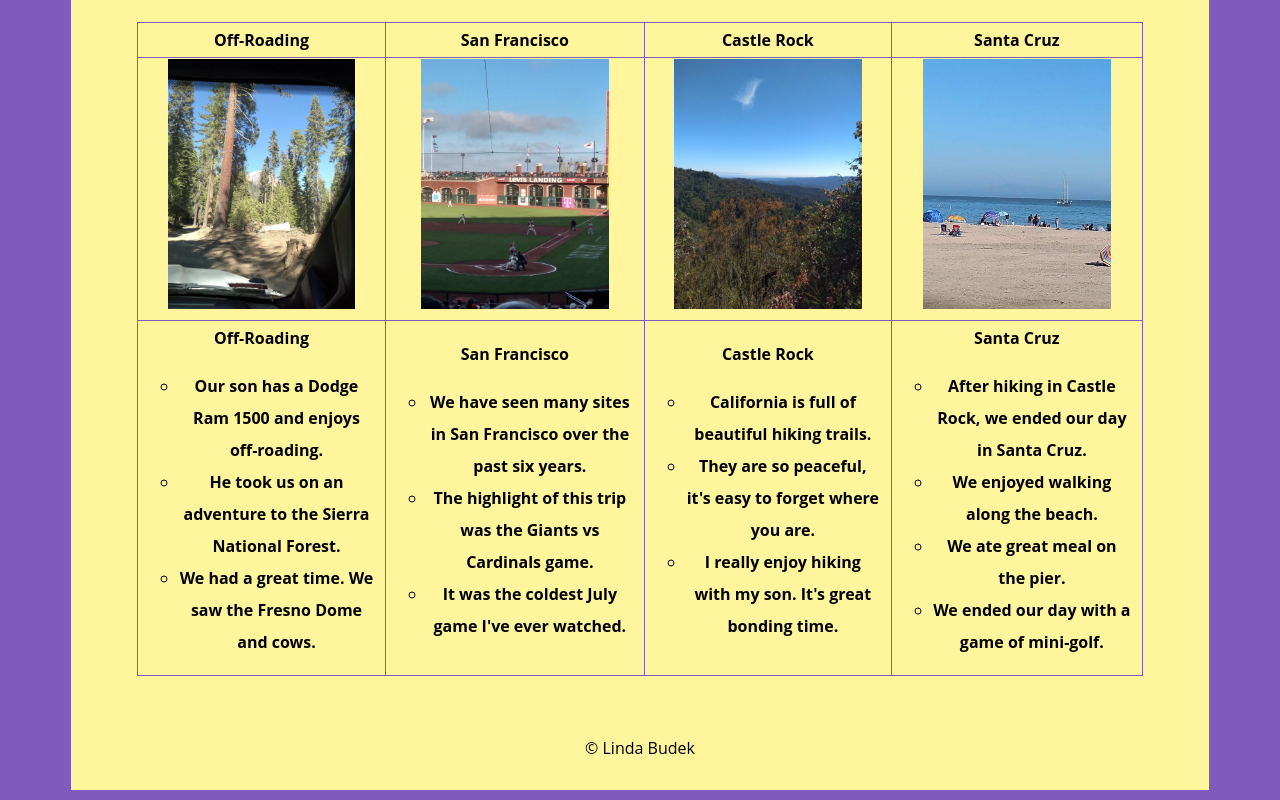
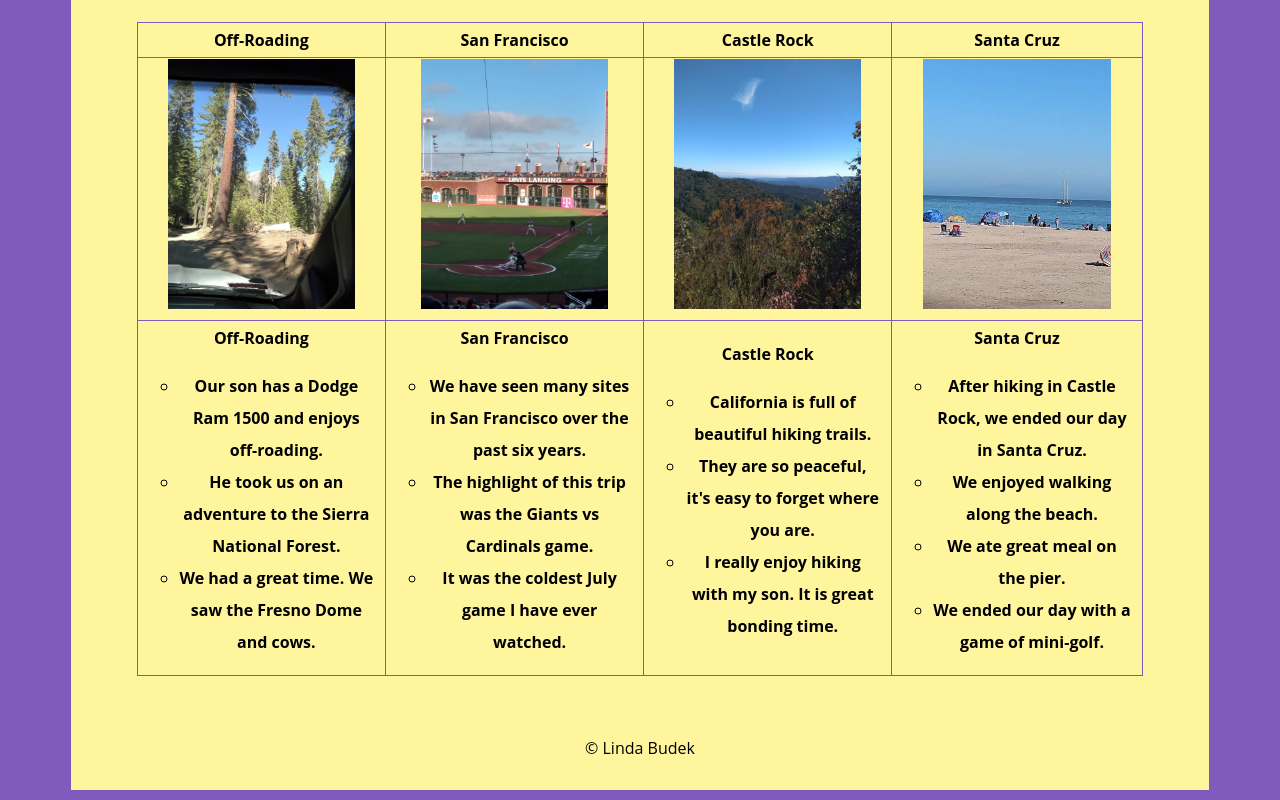
Before and after one commit to Jenna2010/Project2.0, a plain HTML site: page pages/California.html in a window 1280 px wide. Shown: the part 361-1161 px from the top of the page. Drawn offline with Linux system fonts and the light colour scheme.

Commit message:
Update
Update

```diff
--- a/css/styles.css
+++ b/css/styles.css
@@ -93,6 +93,10 @@ footer,header{
 
 figcaption{
     text-align: center;
+}
+
+ul{
+  list-style-type: circle;
 }
 
 
@@ -204,7 +208,7 @@ figcaption{
 
 /* Number text (1/3 etc) */
 .numbertext {
-  color:var(--primary_dark)
+  color:var(--primary_dark);
   font-size: 12px;
   padding: 8px 12px;
   position: absolute;
--- a/pages/California.html
+++ b/pages/California.html
@@ -62,7 +62,7 @@
                 <ul>
                     <li>We have seen many sites in San Francisco over the past six years.</li>
                     <li>The highlight of this trip was the Giants vs Cardinals game.</li>
-                    <li>It was the coldest July game I've ever watched.</li>
+                    <li>It was the coldest July game I have ever watched.</li>
                 </ul>
 
                 </th>
@@ -70,7 +70,7 @@
                 <ul>
                     <li>California is full of beautiful hiking trails.</li>
                     <li>They are so peaceful, it's easy to forget where you are.</li>
-                    <li>I really enjoy hiking with my son. It's great bonding time.</li>
+                    <li>I really enjoy hiking with my son. It is great bonding time.</li>
 
                 </ul>
                 </th>
```
Also changed, not shown: index.html (+1 -1 lines), pages/Georgia.html (+1 -1 lines), pages/Ohio.html (+7 -6 lines), 1 other file.
